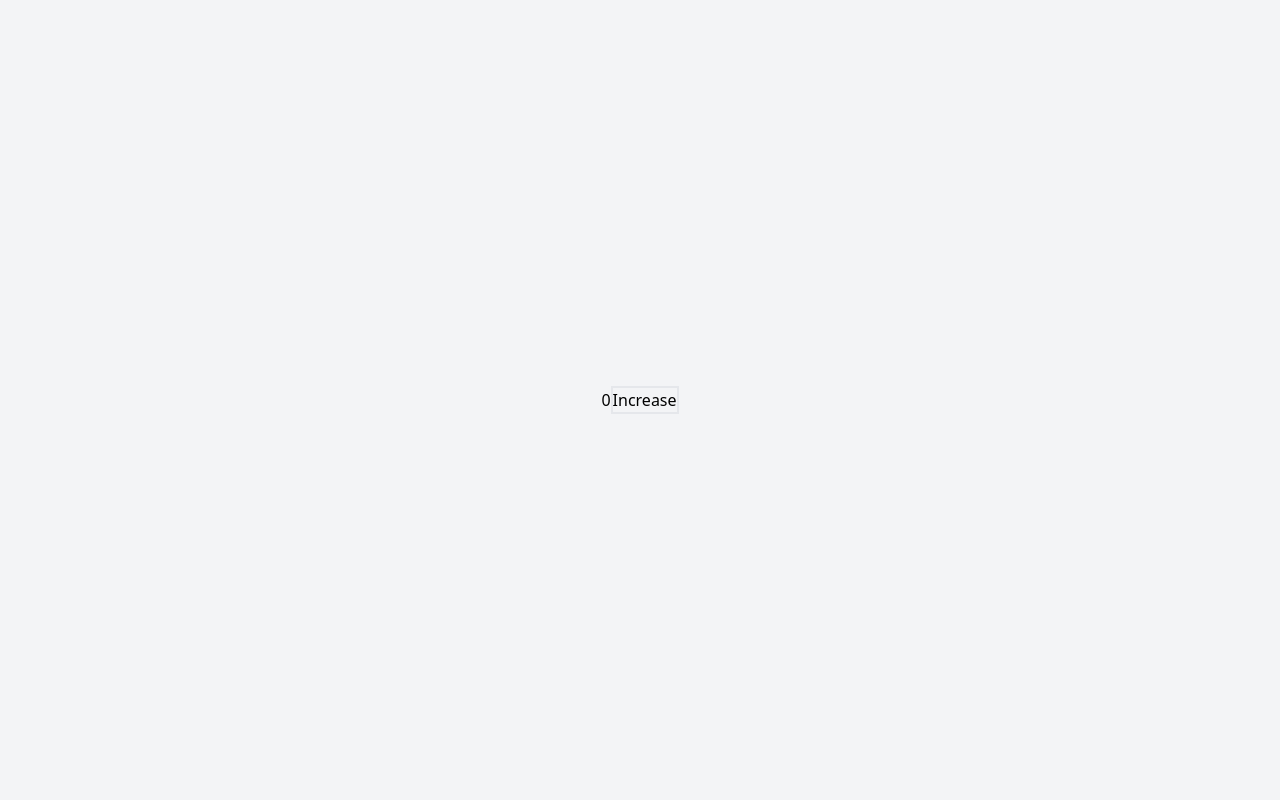
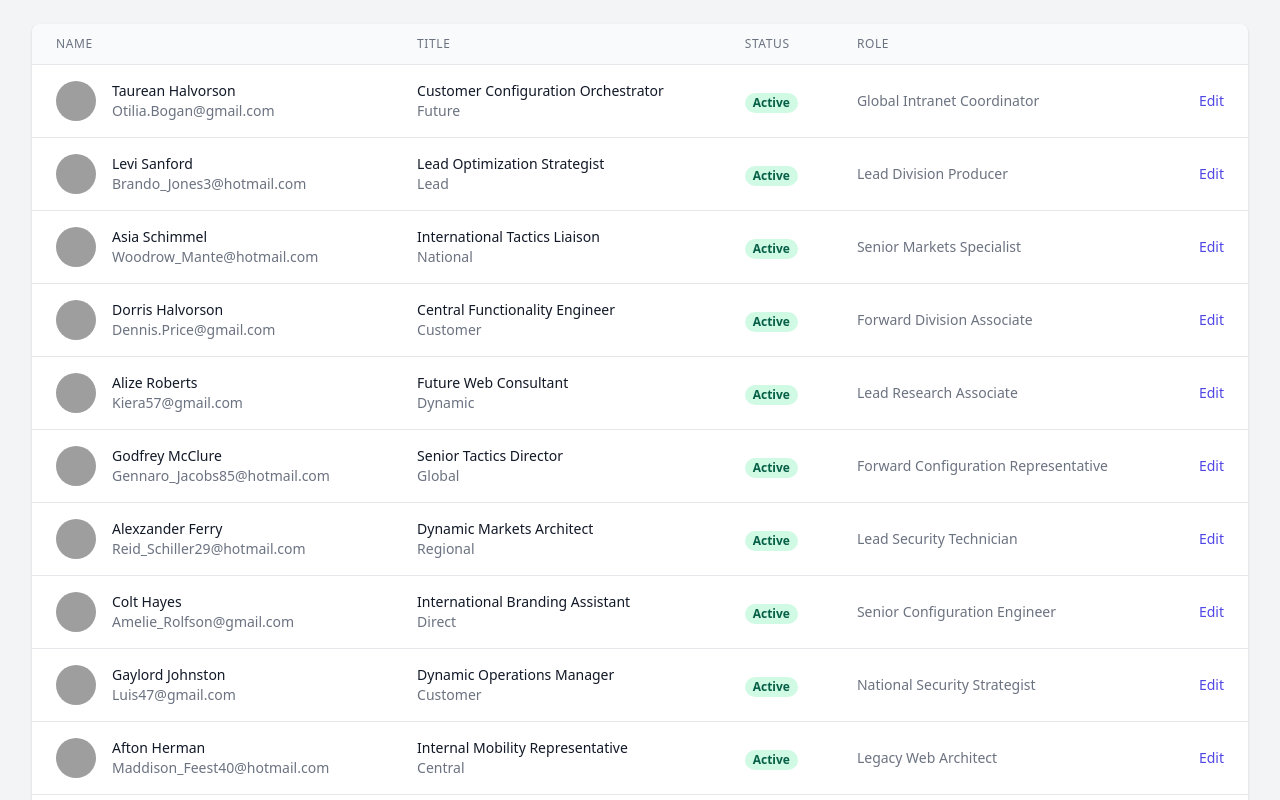
Before and after one commit to yasir-systemplus/todo, a React (Create React App) app: page / in a window 1280 px wide. Shown: the top 800 px of the page. Built offline with nearby package versions, Linux system fonts and the light colour scheme; grey boxes are pictures that could not be loaded.

Commit message:
Pagination

```diff
--- a/package.json
+++ b/package.json
@@ -10,7 +10,9 @@
     "@testing-library/react": "^11.2.7",
     "@testing-library/user-event": "^12.8.3",
     "express": "^4.17.1",
+    "faker": "^5.5.3",
     "immer": "^9.0.5",
+    "lodash": "^4.17.21",
     "react": "^17.0.2",
     "react-dom": "^17.0.2",
     "react-scripts": "4.0.3",
--- a/src/App.js
+++ b/src/App.js
@@ -2,6 +2,7 @@ import Counter from "./counter/counter";
 import DatePractise from "./date";
 import Set from "./sets/Set";
 import Todos from "./todo-app/todos";
+import Table from "./pagination/table";
 
 /**
  ** Working on Life Cycle Hooks
@@ -10,11 +11,17 @@ import Todos from "./todo-app/todos";
  */
 
 function App() {
-  return (
-    <div className="bg-gray-100 flex h-screen justify-center align-middle items-center">
-      <Counter count={1} />
+  const element = (
+    <div className="bg-gray-100 py-6">
+      <div className="max-w-7xl mx-auto sm:px-6 lg:px-8">
+        <div className="flex flex-col">
+          <Table />
+        </div>
+      </div>
     </div>
   );
+
+  return element;
 }
 
 export default App;
--- /dev/null
+++ b/src/pagination/pagination.jsx
@@ -0,0 +1,106 @@
+/* eslint-disable jsx-a11y/anchor-is-valid */
+/* eslint-disable eqeqeq */
+import { ChevronLeftIcon, ChevronRightIcon } from "@heroicons/react/solid";
+
+import * as _ from "lodash";
+
+const Paginate = ({
+  count,
+  pageSize,
+  currentPage,
+  onPageChange,
+  onPrevPage,
+  onNextPage,
+}) => {
+  const pageCount = Math.ceil(count / pageSize);
+
+  //return if we have only one page. No pagination for single page.
+  if (pageCount == 1) return null;
+
+  const pages = _.range(1, pageCount + 1);
+
+  return (
+    <div className="bg-white px-4 py-3 flex items-center justify-between border-t border-gray-200 sm:px-6">
+      <div className="flex-1 flex justify-between sm:hidden">
+        <a
+          href="#"
+          className="relative inline-flex items-center px-4 py-2 border border-gray-300 text-sm font-medium rounded-md text-gray-700 bg-white hover:bg-gray-50"
+        >
+          Previous
+        </a>
+        <a
+          href="#"
+          className="ml-3 relative inline-flex items-center px-4 py-2 border border-gray-300 text-sm font-medium rounded-md text-gray-700 bg-white hover:bg-gray-50"
+        >
+          Next
+        </a>
+      </div>
+      <div className="hidden sm:flex-1 sm:flex sm:items-center sm:justify-between">
+        <div>
+          <p className="text-sm text-gray-700">
+            Showing <span className="font-medium">1</span> to{" "}
+            <span className="font-medium">10</span> of{" "}
+            <span className="font-medium">{count}</span> results
+          </p>
+        </div>
+        <div>
+          <nav
+            className="relative z-0 inline-flex rounded-md shadow-sm -space-x-px"
+            aria-label="Pagination"
+          >
+            <a
+              onClick={onPrevPage}
+              className="relative inline-flex items-center px-2 py-2 rounded-l-md border border-gray-300 bg-white text-sm font-medium text-gray-500 hover:bg-gray-50"
+            >
+              <span className="sr-only">Previous</span>
+              <ChevronLeftIcon className="h-5 w-5" aria-hidden="true" />
+            </a>
+            {/* Current: "z-10 bg-indigo-50 border-indigo-500 text-indigo-600", Default: "bg-white border-gray-300 text-gray-500 hover:bg-gray-50" */}
+
+            {pages.map((p) => (
+              <a
+                key={p}
+                className={
+                  p == currentPage
+                    ? "z-10 bg-indigo-50 border-indigo-500 text-indigo-600 relative inline-flex items-center px-4 py-2 border text-sm font-medium"
+                    : "bg-white border-gray-300 text-gray-500 hover:bg-gray-50 relative inline-flex items-center px-4 py-2 border text-sm font-medium"
+                }
+                onClick={() => onPageChange(p)}
+              >
+                {p}
+              </a>
+            ))}
+
+            {/* <span className="relative inline-flex items-center px-4 py-2 border border-gray-300 bg-white text-sm font-medium text-gray-700">
+              ...
+            </span> */}
+            {/* <a
+              href="#"
+              className="bg-white border-gray-300 text-gray-500 hover:bg-gray-50 hidden md:inline-flex relative items-center px-4 py-2 border text-sm font-medium"
+            >
+              8
+            </a>
+            <a
+              href="#"
+              className="bg-white border-gray-300 text-gray-500 hover:bg-gray-50 relative inline-flex items-center px-4 py-2 border text-sm font-medium"
+            >
+              9
+            </a>
+            */}
+            {currentPage <= pageCount && (
+              <a
+                onClick={onNextPage}
+                className="relative inline-flex items-center px-2 py-2 rounded-r-md border border-gray-300 bg-white text-sm font-medium text-gray-500 hover:bg-gray-50"
+              >
+                <span className="sr-only">Next</span>
+                <ChevronRightIcon className="h-5 w-5" aria-hidden="true" />
+              </a>
+            )}
+          </nav>
+        </div>
+      </div>
+    </div>
+  );
+};
+
+export default Paginate;
--- /dev/null
+++ b/src/pagination/table.jsx
@@ -0,0 +1,127 @@
+import React, { Component } from "react";
+import { getContacts } from "../services/contact";
+import Paginate from "./pagination";
+
+class Table extends Component {
+  constructor(props) {
+    super(props);
+    this.state = { contacts: getContacts(), currentPage: 1 };
+  }
+
+  handlePageChange = (p) => {
+    this.setState({ ...this.state, currentPage: p });
+  };
+
+  handlePrevPageChange = () => {
+    this.setState({ ...this.state, currentPage: this.state.currentPage - 1 });
+  };
+
+  handleNextPageChange = () => {
+    this.setState({ ...this.state, currentPage: this.state.currentPage + 1 });
+  };
+
+  render() {
+    return (
+      <div className="flex flex-col">
+        <div className="-my-2 overflow-x-auto sm:-mx-6 lg:-mx-8">
+          <div className="py-2 align-middle inline-block min-w-full sm:px-6 lg:px-8">
+            <div className="shadow overflow-hidden border-b border-gray-200 sm:rounded-lg">
+              <table className="min-w-full divide-y divide-gray-200">
+                <thead className="bg-gray-50">
+                  <tr>
+                    <th
+                      scope="col"
+                      className="px-6 py-3 text-left text-xs font-medium text-gray-500 uppercase tracking-wider"
+                    >
+                      Name
+                    </th>
+                    <th
+                      scope="col"
+                      className="px-6 py-3 text-left text-xs font-medium text-gray-500 uppercase tracking-wider"
+                    >
+                      Title
+                    </th>
+                    <th
+                      scope="col"
+                      className="px-6 py-3 text-left text-xs font-medium text-gray-500 uppercase tracking-wider"
+                    >
+                      Status
+                    </th>
+                    <th
+                      scope="col"
+                      className="px-6 py-3 text-left text-xs font-medium text-gray-500 uppercase tracking-wider"
+                    >
+                      Role
+                    </th>
+                    <th scope="col" className="relative px-6 py-3">
+                      <span className="sr-only">Edit</span>
+                    </th>
+                  </tr>
+                </thead>
+                <tbody className="bg-white divide-y divide-gray-200">
+                  {this.state.contacts.map((person) => (
+                    <tr key={person.email()}>
+                      <td className="px-6 py-4 whitespace-nowrap">
+                        <div className="flex items-center">
+                          <div className="flex-shrink-0 h-10 w-10">
+                            <img
+                              className="h-10 w-10 rounded-full"
+                              src={person.avatar()}
+                              alt=""
+                            />
+                          </div>
+                          <div className="ml-4">
+                            <div className="text-sm font-medium text-gray-900">
+                              {person.firstName() + " " + person.lastName()}
+                            </div>
+                            <div className="text-sm text-gray-500">
+                              {person.email()}
+                            </div>
+                          </div>
+                        </div>
+                      </td>
+                      <td className="px-6 py-4 whitespace-nowrap">
+                        <div className="text-sm text-gray-900">
+                          {person.title()}
+                        </div>
+                        <div className="text-sm text-gray-500">
+                          {person.jobDescriptor()}
+                        </div>
+                      </td>
+                      <td className="px-6 py-4 whitespace-nowrap">
+                        <span className="px-2 inline-flex text-xs leading-5 font-semibold rounded-full bg-green-100 text-green-800">
+                          Active
+                        </span>
+                      </td>
+                      <td className="px-6 py-4 whitespace-nowrap text-sm text-gray-500">
+                        {person.jobTitle()}
+                      </td>
+                      <td className="px-6 py-4 whitespace-nowrap text-right text-sm font-medium">
+                        <a
+                          href="#"
+                          className="text-indigo-600 hover:text-indigo-900"
+                        >
+                          Edit
+                        </a>
+                      </td>
+                    </tr>
+                  ))}
+                </tbody>
+              </table>
+              <Paginate
+                count={this.state.contacts.length}
+                pageSize={10}
+                currentPage={this.state.currentPage}
+                onPageChange={this.handlePageChange}
+                onPrevPage={this.handlePrevPageChange}
+                onNextPage={this.handleNextPageChange}
+              />
+            </div>
+          </div>
+        </div>
+      </div>
+    );
+  }
+}
+
+export default Table;
--- /dev/null
+++ b/src/services/contact.js
@@ -0,0 +1,13 @@
+import * as faker from "faker";
+
+export const getContacts = () => {
+  let contacts = [];
+  for (let i = 0; i < 50; i++) {
+    contacts.push({
+      ...faker.name,
+      email: faker.internet.email,
+      avatar: faker.internet.avatar,
+    });
+  }
+  return contacts;
+};
```
Also changed, not shown: 1 other file (tests, documents, lock files or other folders).
